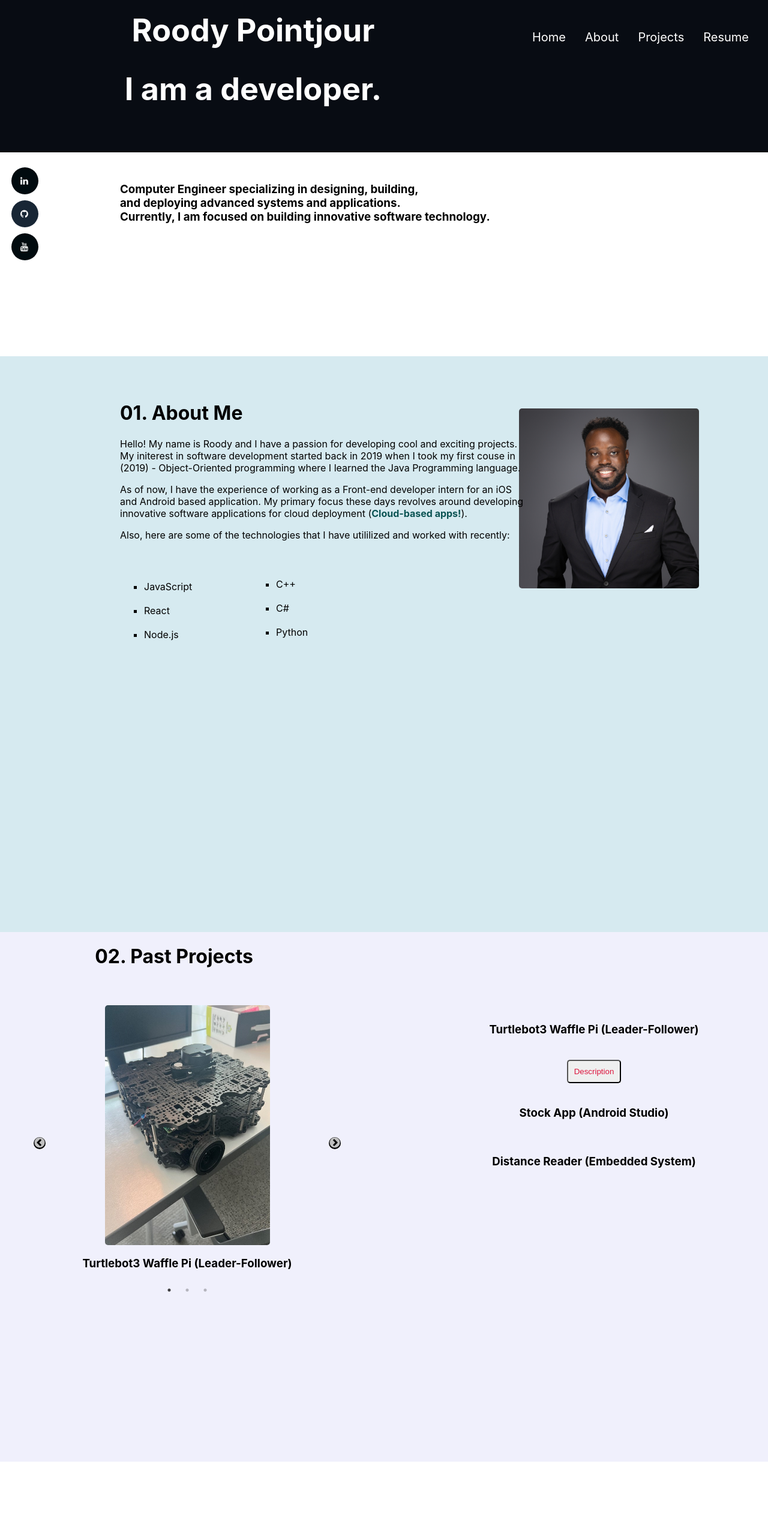
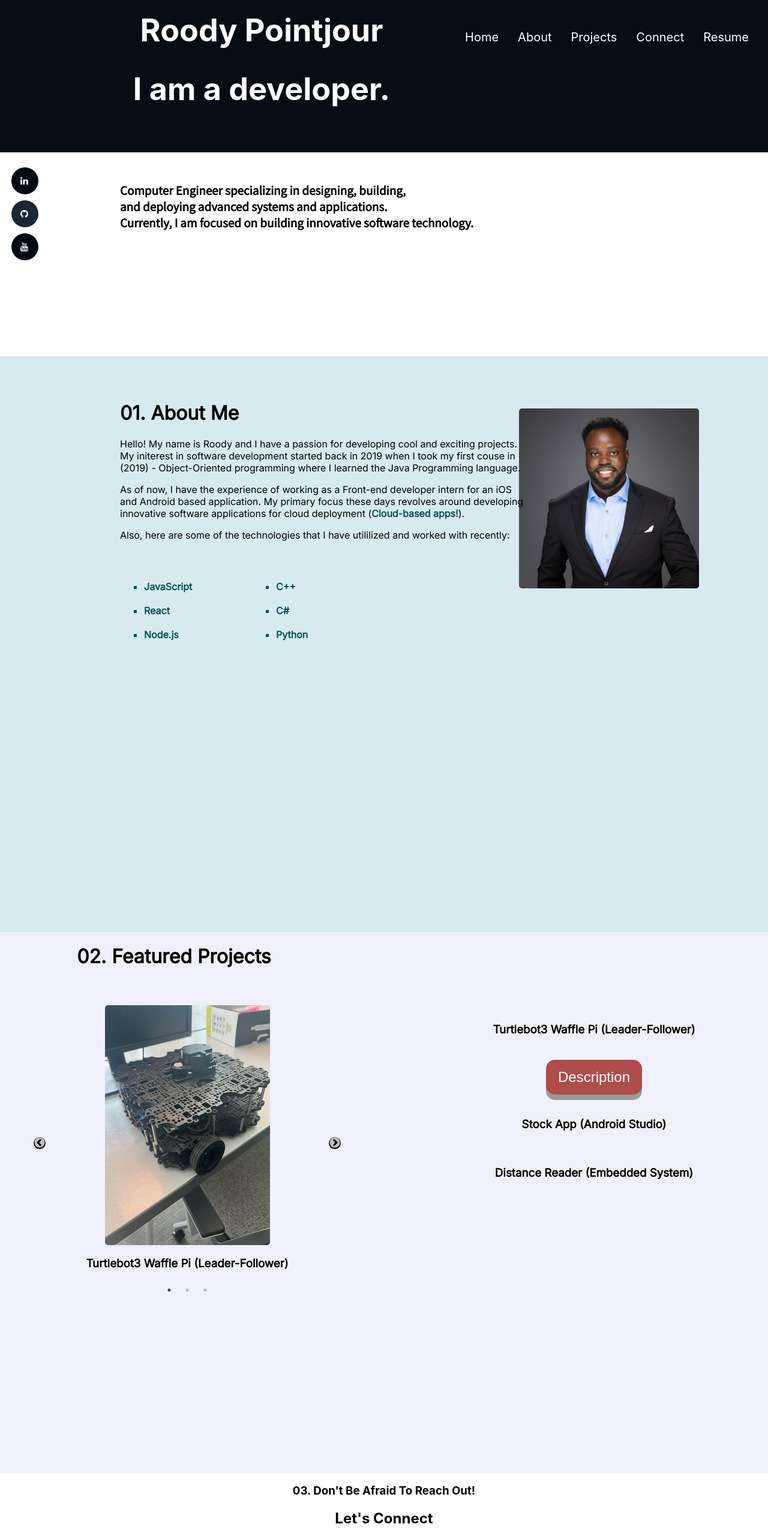
Before and after one commit to rpointjour/digital_business_card, a React (Create React App) app: page / in a window 1280 px wide. Shown: the part 196-2762 px from the top of the page at 60% size. Before the commit the page ends 2633 px from the top, so only its background shows below. Built offline with nearby package versions, Linux system fonts and the light colour scheme.

Commit message:
adding finishing touches, footer

```diff
--- a/public/index.html
+++ b/public/index.html
@@ -36,6 +36,12 @@
     type="text/css"
     href="https://cdnjs.cloudflare.com/ajax/libs/slick-carousel/1.6.0/slick-theme.min.css"
   />
+  <!--Fonts-->
+  <link rel="preconnect" href="https://fonts.googleapis.com">
+  <link rel="preconnect" href="https://fonts.gstatic.com" crossorigin>
+  <link href="https://fonts.googleapis.com/css?family=Source Sans Pro" rel="stylesheet">
+  <link href="https://fonts.googleapis.com/css2?family=Inter&display=swap" rel="stylesheet">
+  <link href="https://fonts.googleapis.com/css2?family=Bebas+Neue&display=swap" rel="stylesheet">
     <title>Roody Pointjour</title>
   </head>
   <body>
@@ -50,6 +56,7 @@
     <div id="about"></div>
     <div id="projects"></div>
      <!--Design Phase: Final Design-->
+     <div id="connect"></div>
     </div>
 
     </div>
--- a/src/Components/AboutMe.js
+++ b/src/Components/AboutMe.js
@@ -29,7 +29,7 @@ function AboutMe(){
         <li>React</li><br />
         <li>Node.js</li>
     </ul>
-    <ul className="mtech">
+    <ul className="mtech font-effect-fire">
         <li>C++</li><br />
         <li>C#</li><br />
         <li>Python</li><br /><br />
--- a/src/Components/App/App.css
+++ b/src/Components/App/App.css
@@ -25,7 +25,7 @@
   font-size: calc(10px + 2vmin);
   color: white;
   margin-top: 10px;
-  margin-left: 80px;
+  margin-left: 94px;
   padding:20px;
   border-radius: 10px;
   width:max-content;
@@ -44,6 +44,8 @@
     color:black;
     margin: 50px 200px;
     text-align: justify;
+    font-family: 'Source Sans Pro', sans-serif;
+    font-size: 18px;
     height:25vmin;
   }
   .email{
--- a/src/Components/App/App.js
+++ b/src/Components/App/App.js
@@ -41,6 +41,14 @@ function App() {
             smooth={true}
             offset={5}
             duration={100}
+            to="connect"
+            href="#connect"
+            >Connect</Link></li>
+            <li className="item"><Link
+            spy={true}
+            smooth={true}
+            offset={5}
+            duration={100}
             to="projects"
             href="#projects"
             >Projects</Link></li>
--- a/src/Components/Carousel.js
+++ b/src/Components/Carousel.js
@@ -35,7 +35,12 @@ export default function Carousel() {
             borderRadius:"5px"
         }}
         />
-        <h3>Turtlebot3 Waffle Pi (Leader-Follower)</h3>
+        <h3
+        style={
+          {
+            fontFamily:"Inter"
+        }}
+        ><b>Turtlebot3 Waffle Pi (Leader-Follower)</b></h3>
       </div>
       <div>
       <img src={stockHome} alt="Stock App"
@@ -49,7 +54,12 @@ export default function Carousel() {
             borderRadius:"5px"
         }}
         />
-        <h3>My Stock App</h3>
+        <h3
+        style={
+          {
+            fontFamily:"Inter"
+        }}
+        ><b>My Stock App</b></h3>
       </div>
       <div>
       <img src={dReader} alt="Distance Reader"
@@ -63,7 +73,12 @@ export default function Carousel() {
             borderRadius:"5px"
         }}
         />
-        <h3>Distance Reader (Embedded System)</h3>
+        <h3
+        style={
+          {
+            fontFamily:"Inter"
+        }}
+        ><b>Distance Reader</b> (Embedded System)</h3>
       </div>
     </Slider>
     </>
--- /dev/null
+++ b/src/Components/Connect.js
@@ -0,0 +1,14 @@
+import React from "react";
+
+function Connect(){
+    return(
+        <>
+        <footer>
+            <h3>03. Don't Be Afraid To Reach Out!</h3>
+            <h2>Let's Connect</h2>
+        </footer>
+        </>
+    )
+}
+
+export default Connect;
--- a/src/Components/Menu.js
+++ b/src/Components/Menu.js
@@ -10,6 +10,14 @@ function Menu(){
         <nav>
             <ul className=" menu">
             <li className="item"><a href="http://localhost:3000/Resume/Roody-Pointjour-Resume.pdf" target="_blank" rel="noreferrer">Resume</a></li>
+            <li className="item"><Link
+            spy={true}
+            smooth={true}
+            offset={5}
+            duration={100}
+            to="connect"
+            href="#connect"
+            >Connect</Link></li>
             <li className="item"><Link
             spy={true}
             smooth={true}
--- a/src/Components/Projects.js
+++ b/src/Components/Projects.js
@@ -1,10 +1,11 @@
 import React from "react";
 import './StyleSheets/Projects.css';
 import Carousel from "./Carousel";
+
 function Projects(){
     return(
         <div className="projects">
-                <h1>02. Past Projects</h1>
+                <h1>02. Featured Projects</h1>
                 <br /><br />
                 <Carousel className="slick-prev slick-next" />
                 <section className="featured">
--- a/src/Components/StyleSheets/AboutMe.css
+++ b/src/Components/StyleSheets/AboutMe.css
@@ -16,6 +16,7 @@
 }
 .details{
     text-align: justify;
+    font-family: 'Inter', sans-serif;
     position:relative;
     left:200px;
     bottom:250px;
@@ -26,14 +27,20 @@
 .tech{
     list-style-type:square;
     text-align: justify;
+    font-family: 'Inter', sans-serif;
+    font-weight:600;
     position:relative;
     left:200px;
     bottom:200px;
+    color:rgb(10, 83, 83);
 }
 .mtech{
     list-style-type:square;
     text-align: justify;
+    font-family: 'Inter', sans-serif;
+    font-weight:600;
     position:relative;
     left:420px;
-    bottom:320px;
+    bottom:316px;
+    color:rgb(10, 83, 83);
 }
--- a/src/Components/StyleSheets/Projects.css
+++ b/src/Components/StyleSheets/Projects.css
@@ -5,31 +5,51 @@
 .projects h1{
     position:relative;
     right:350px;
+    font-family: 'Inter', sans-serif;
+    font-weight:bold;
 }
 
 .slider{
     margin: 60px auto;
     width: 500px;
+
   }
 
 .featured{
     position:relative;
     left:350px;
     bottom:450px;
+    font-family: 'Inter', sans-serif;
 }
 
 .featured a{
     text-decoration: none;
-    color:crimson;
+    color:#fff;
 }
 
 .featured button{
-    padding:10px;
-    border-radius: 5px;
+  display: inline-block;
+  padding: 15px 20px;
+  font-size: 24px;
+  cursor: pointer;
+  text-align: center;
+  text-decoration: none;
+  outline: none;
+  color: #fff;
+  background-color: #af4c4c;
+  border: none;
+  border-radius: 15px;
+  box-shadow: 0 9px #999;
 }
 
 .featured button:hover{
-    background-color: rgb(165, 157, 42);
+    background-color: #adaf4c;
+}
+
+.featured button:active{
+  background-color: #af4c4c;
+  box-shadow: 0 5px #666;
+  transform: translateY(4px);
 }
 
 .slick-prev {
--- a/src/index.js
+++ b/src/index.js
@@ -6,6 +6,7 @@ import App from './Components/App/App';
 import Loader from './Components/Loader';
 import AboutMe from './Components/AboutMe';
 import Projects from './Components/Projects';
+import Connect from './Components/Connect';
 import reportWebVitals from './reportWebVitals';
 
 const loader = ReactDOM.createRoot(document.getElementById('loader'));
@@ -19,6 +20,9 @@ about.render(<AboutMe />);
 const projects = ReactDOM.createRoot(document.getElementById('projects'));
 projects.render(<Projects />);
 
+const connect = ReactDOM.createRoot(document.getElementById('connect'));
+connect.render(<Connect />);
+
 
 // If you want to start measuring performance in your app, pass a function
 // to log results (for example: reportWebVitals(console.log))
```
